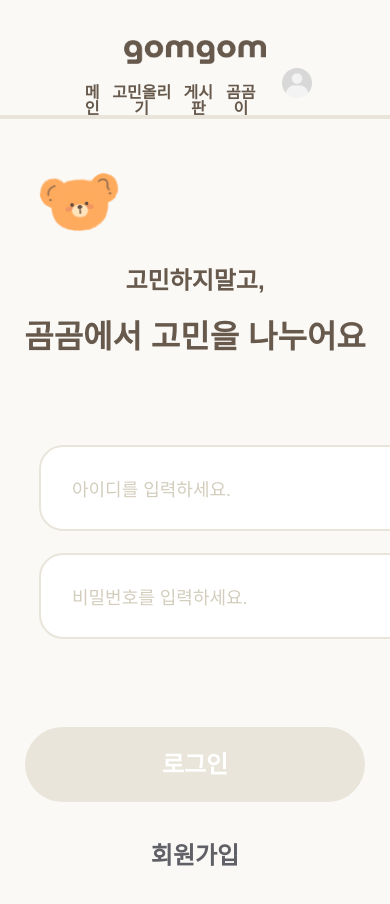
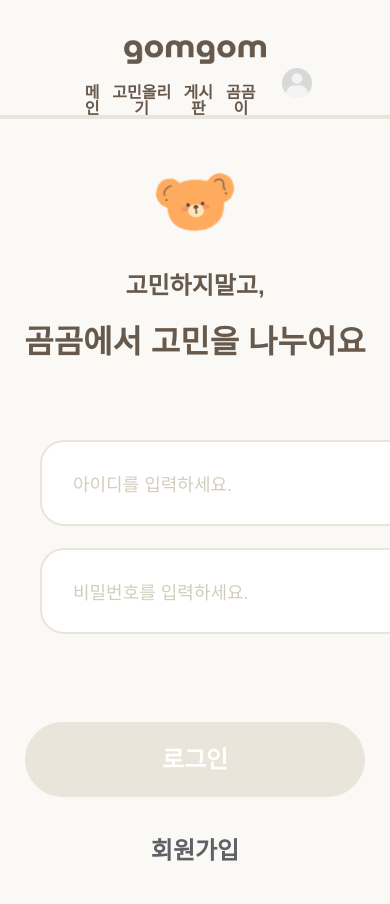
Before and after one commit to TeamBeeear/WebFrameWork, a React (Create React App) app in the folder gomgom/: page /login in a window 390 px wide. Shown: the top 904 px of the page. Built offline with nearby package versions, Linux system fonts and the light colour scheme; no server answers.

Commit message:
refactor: 반응형 수정

```diff
--- a/gomgom/src/css/Login.css
+++ b/gomgom/src/css/Login.css
@@ -5,7 +5,7 @@ body {
 .gomgom-img {
     width: 110px;
     height: 82px;
-    margin: 10% auto;
+    margin: 0 auto;
     margin-top: 80px;
     margin-bottom: 17px;
 }
@@ -14,19 +14,9 @@ body {
     .gomgom-img {
         width: 80px;
         height: 60px;
-        margin: 5% auto;
+        margin: 0 auto;
         margin-top: 40px;
         margin-bottom: 10px;
-    }
-}
-
-@media (max-width: 480px) {
-    .gomgom-img {
-        width: 60px;
-        height: 45px;
-        margin: 2% auto;
-        margin-top: 20px;
-        margin-bottom: 5px;
     }
 }
 
@@ -77,16 +67,3 @@ body {
     word-wrap: break-word;
     margin-bottom: 256px;
 }
-
-@media (max-width: 767px) {
-    .gomgom-img {
-        width: 80px; /* 적절한 크기로 변경 */
-        height: 60px;
-        margin-left: 10%; /* 왼쪽 여백 사용 */
-        margin-top: 40px; /* 상단 여백 사용 */
-    }
-
-    .id-input, .passwd-input {
-        margin-left: 10%; /* 왼쪽 여백 사용 */
-    }
-}
--- a/gomgom/src/css/SignUp.css
+++ b/gomgom/src/css/SignUp.css
@@ -61,13 +61,13 @@
 }
 
 .id-input, .passwd-input {
-    width: 557px;
+    width: 557px; /* 화면 너비에 따라 가로 크기 조절 (반응형) */
     height: 80px;
     background: white;
     border-radius: 24px;
     border: 2px solid #E9E5DA;
     display: block;
-    margin-left: 440px;
+    margin: 0 auto; /* 가운데 정렬 */
     margin-bottom: 22px; /* 각 입력 필드 사이의 간격 조절 */
     margin-top: 10px;
 
@@ -79,6 +79,7 @@
     padding-left: 31px;
     word-wrap: break-word;
 }
+
 
 .id-input::placeholder, .passwd-input::placeholder {
     color: #D2CDBC;
@@ -106,6 +107,13 @@
         margin-left: 40px;
         text-align: left;
     }
+    .id-input,
+    .passwd-input {
+        margin: 0; /* 화면이 작아질 때 왼쪽과 오른쪽 여백 제거 */
+        margin-left: 40px;
+        margin-bottom: 22px;
+        text-align: left;
+    }
 }
 
 .signup-submit {
```
